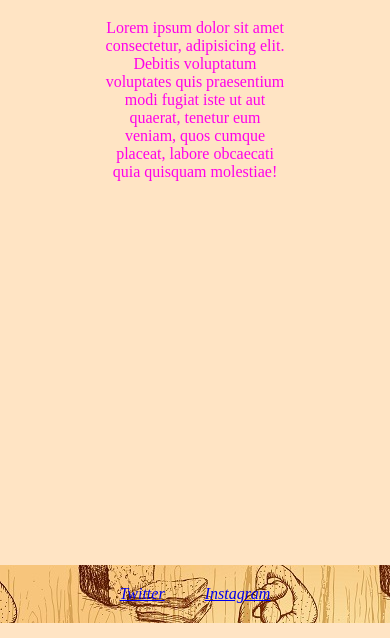
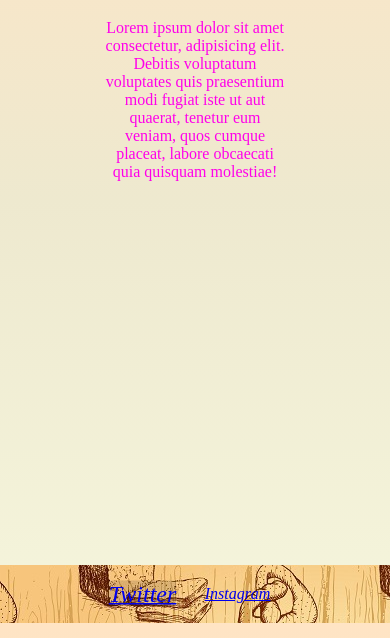
Before and after one commit to NikoSpeed/PanaderiaSweet-Pennisi, a plain HTML site: page index.html in a window 390 px wide. In both pictures the pointer is over the item "Twitter". Shown: the part 221-859 px from the top of the page. Drawn offline with Linux system fonts and the light colour scheme.

Commit message:
Agregué estilo al footer y las img de la galería

```diff
--- a/style.css
+++ b/style.css
@@ -32,7 +32,17 @@ footer{
     padding: 20px;
     font-style: italic;
     text-decoration: none;
+    transition: transform 2s, background-color 5s;
 }
+
+.listafooter li:hover{
+    transform: scale(1.5);
+}
+
+.listafooter li:hover a{
+    background-color: rgba(0, 0, 0, 0.116);
+}
+
 .banner{
     display: flex;
     justify-content: end;
@@ -106,8 +116,7 @@ footer{
         width: 0px;
     }
     .bodyIndex{
-        background-image: none;
-        background-color: bisque;
+        background-image: linear-gradient(bisque, rgb(238, 233, 207), beige);
     }
     .banner{
         background-image: url("imagenes/fondo.jpg");
@@ -149,6 +158,11 @@ footer{
     height: 350px;
     object-fit: cover;
     justify-content: end;
+    transition: transform 2s;
+}
+
+.meinGaleria img:hover{
+    transform: scale(1.5);
 }
 
 @media only screen and (max-width: 768px) {
```
